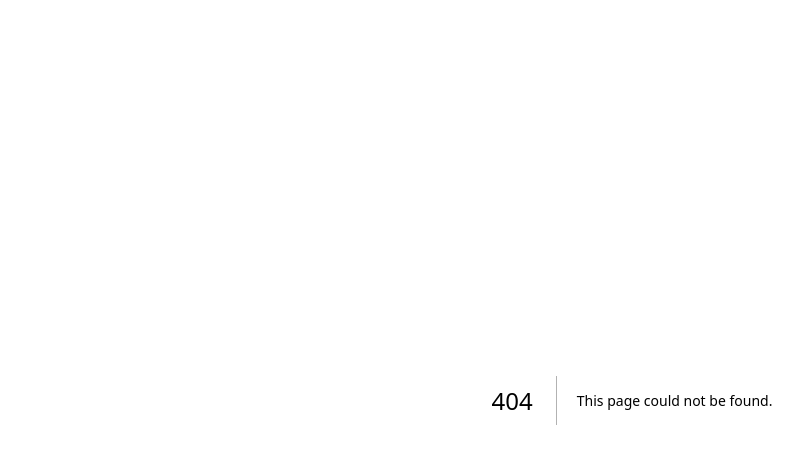
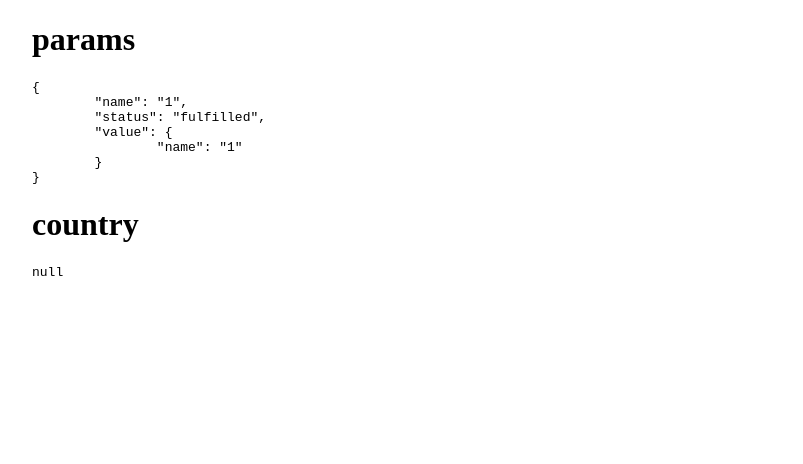
Before and after one commit to jeeasistio/trpc-prisma, a Next.js app: page /1 in a window 1280 px wide. Before the commit this address had no page. Shown: the top 464 px of the page, without its empty margins (8-811 px from the left). Built offline with nearby package versions, Linux system fonts and the light colour scheme; no server answers; the database is empty.

Commit message:
fixing issues with next-13

```diff
--- /dev/null
+++ b/app/[name]/page.tsx
@@ -0,0 +1,27 @@
+import { useRouter } from 'next/router';
+import prismaClient from '../../helpers/prisma';
+import styles from '../../styles/Home.module.css';
+
+interface Props {
+	params: { name: string };
+}
+export default async function Country({ params }: Props) {
+	const country = await prismaClient.countries.findFirst({ where: params });
+	return (
+		<div className={styles.container}>
+			<h1>params</h1>
+			<pre>{JSON.stringify(params, null, '\t')}</pre>
+			<h1>country</h1>
+			<pre>{JSON.stringify(country, null, '\t')}</pre>
+			{/* {country && (
+                <div>
+                    <h1>{country.name}</h1>
+                    <p>Capital: {country.capital}</p>
+                    <p>Continent: {country.continent}</p>
+                    <p>Region: {country.region}</p>
+                    <p>Population: {country.population}</p>
+                </div>
+            )} */}
+		</div>
+	);
+}
```
Also changed, not shown: app/[name].tsx (deleted, +0 -22 lines), app/page.tsx (+12 -34 lines).
